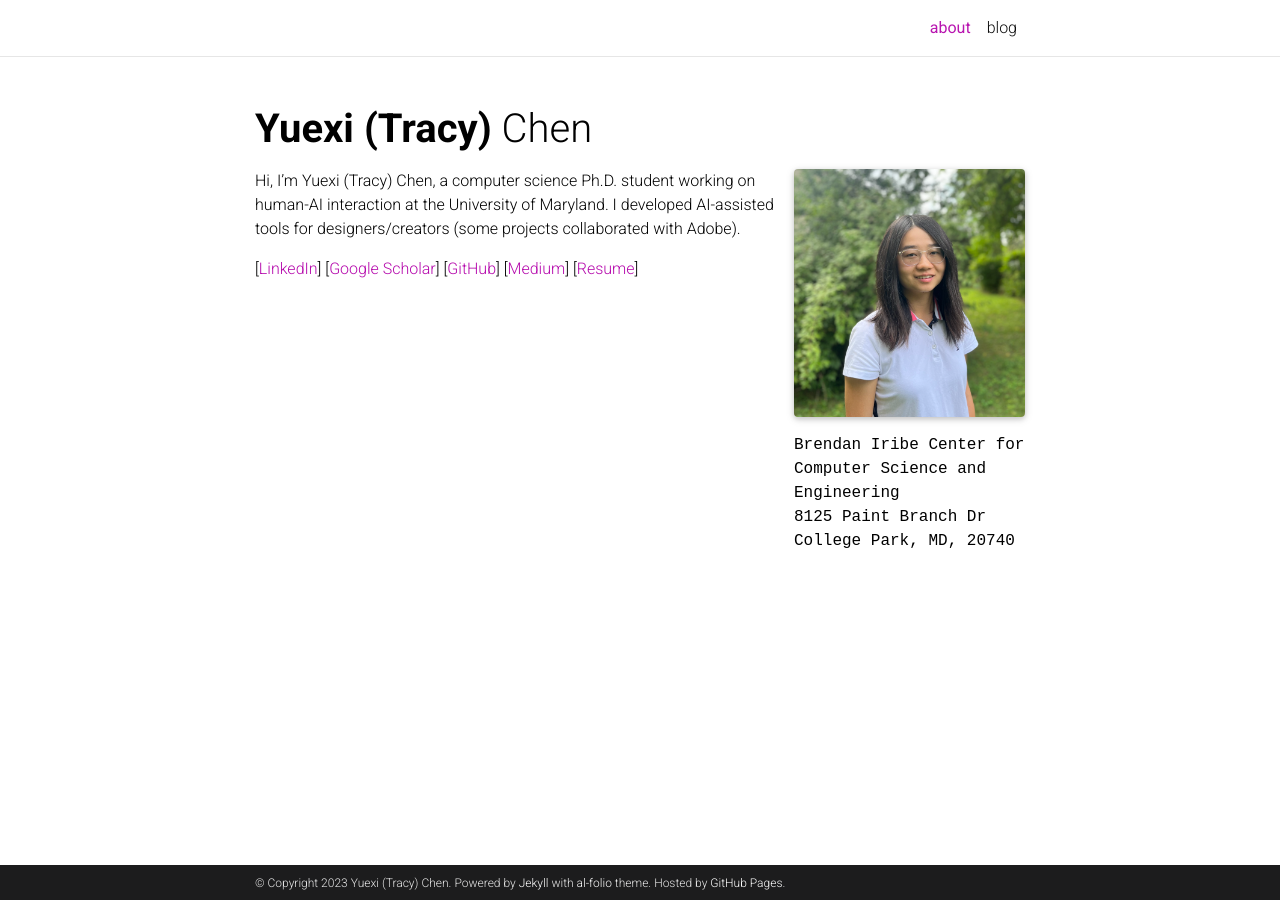
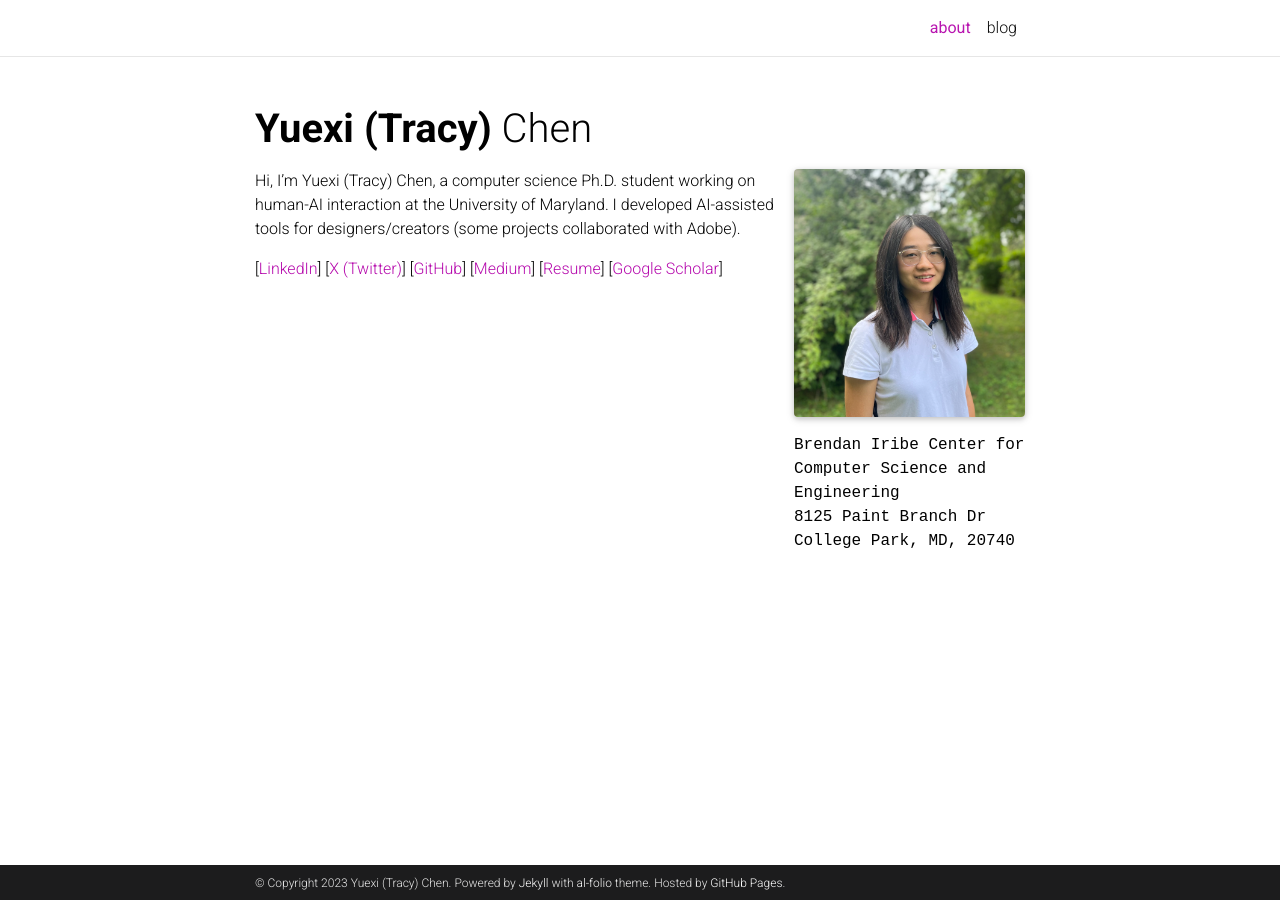
Before and after one commit to TracyYXChen/TracyYXChen.github.io, a Jekyll site: the page built from _pages/about.md, in a window 1280 px wide. Built offline with Jekyll 4.4.1, drawn with Linux system fonts in a browser that asks for light colours; full-size pictures stand in for the smaller copies a plugin makes; comment, search, counter and statistics services are not loaded; a style sheet for code colours, icons or effects is not loaded.

Commit message:
Update about.md

```diff
--- a/_pages/about.md
+++ b/_pages/about.md
@@ -23,7 +23,8 @@ I developed AI-assisted tools for designers/creators (some projects collaborated
 
 
 [[LinkedIn](https://www.linkedin.com/in/yuexi-tracy-chen-9186631a9/){:target="_blank"}]
-[[Google Scholar](https://scholar.google.com/citations?user=eg8I0UUAAAAJ&hl=en){:target="_blank"}]
+[[X (Twitter)](https://twitter.com/tracyyxchen){:target="_blank"}]
 [[GitHub](https://github.com/TracyYXChen){:target="_blank"}]
 [[Medium](https://medium.com/@tracyyxchen){:target="_blank"}]
 [[Resume](https://drive.google.com/file/d/15w1ACv12TmkpGQWJcq5yf2cWHmwAGnlC/view?usp=sharing){:target="_blank"}]
+[[Google Scholar](https://scholar.google.com/citations?user=eg8I0UUAAAAJ&hl=en){:target="_blank"}]
```
